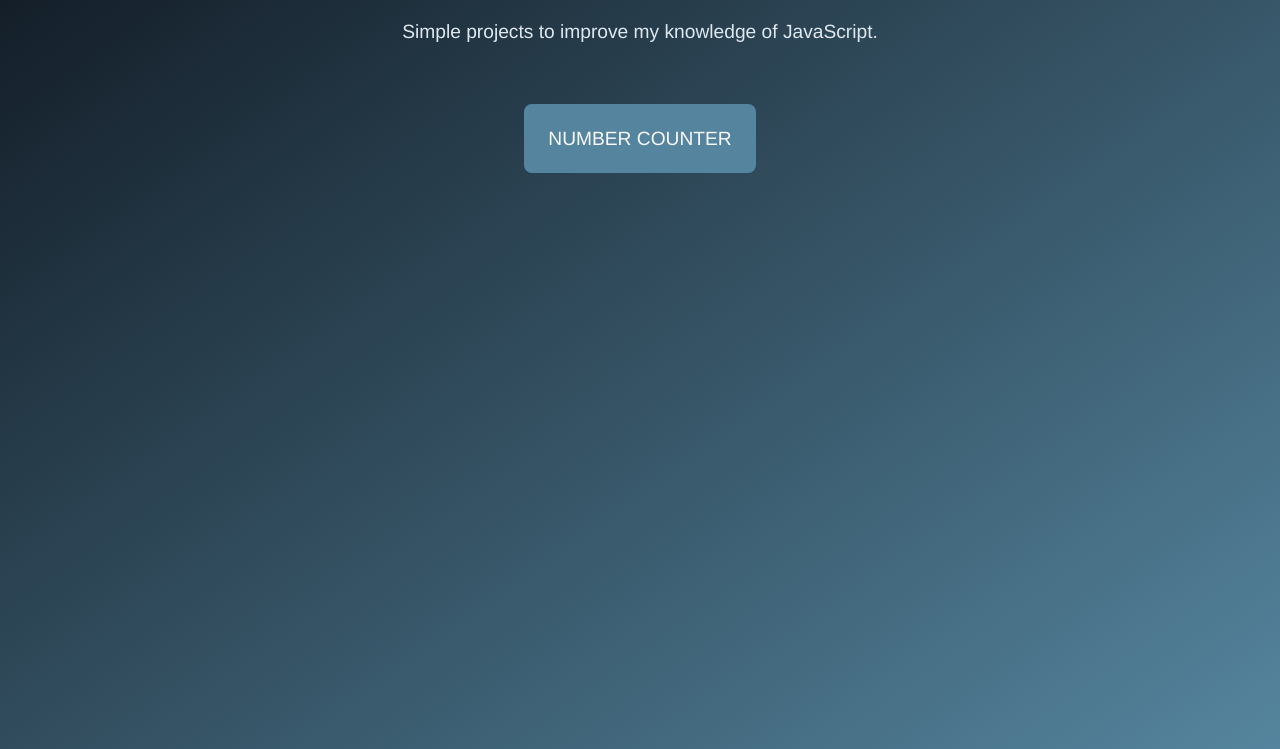
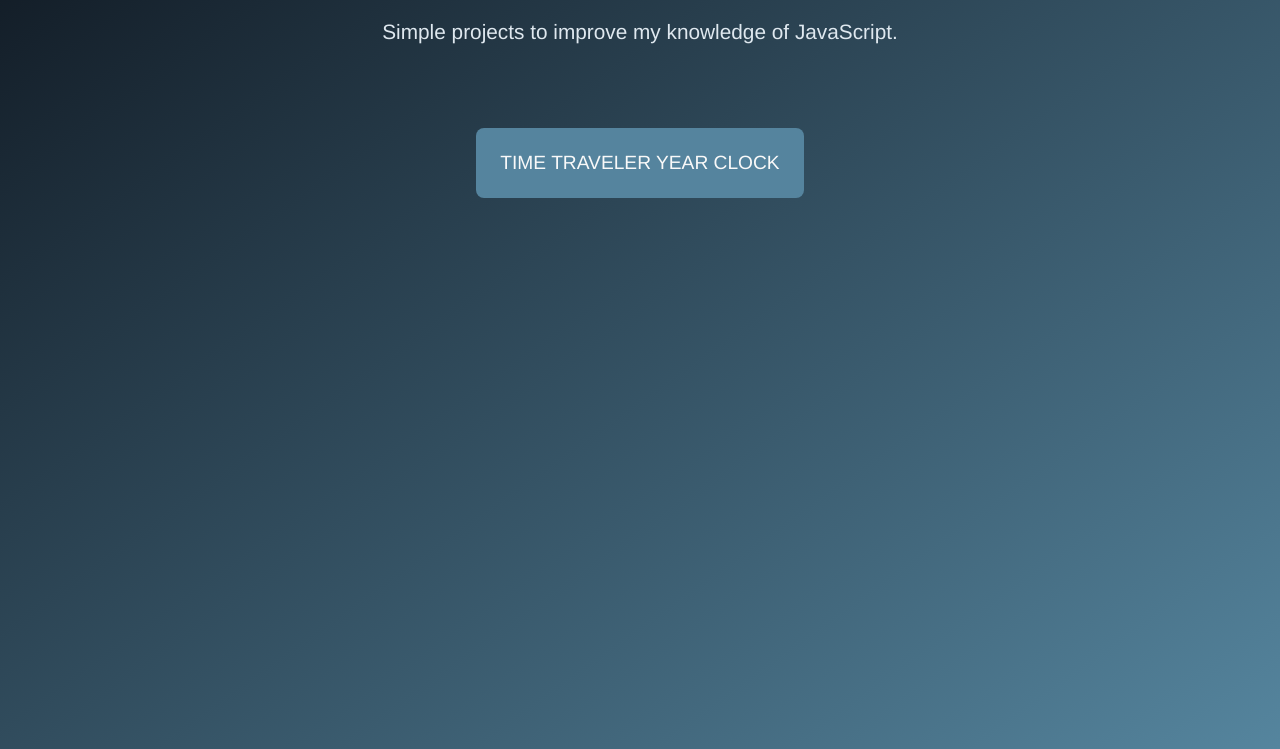
Before and after one commit to CodingOnMars/js-mini-projects, a plain HTML site: page index.html in a window 1280 px wide. Shown: the part 165-914 px from the top of the page. Drawn offline with Linux system fonts and the light colour scheme.

Commit message:
Added strucutre and styles for main page

```diff
--- a/index.html
+++ b/index.html
@@ -22,7 +22,9 @@
                 </p>
                 <div class="projects__gallery gallery">
                     <div class="gallery__item">
-                        <a class="gallery__link" href="./counter/index.html" target="_blank">Number counter</a>
+                        <a class="gallery__link" href="#">
+                            Time traveler year clock
+                        </a>
                     </div>
                 </div>
             </div>
--- a/style.css
+++ b/style.css
@@ -95,7 +95,7 @@ a {
 }
 
 .projects__desc {
-  font-size: 1.2rem;
+  font-size: 1.3rem;
   line-height: 2rem;
 }
 
@@ -107,6 +107,7 @@ a {
 }
 
 .gallery__link {
+  display: inline-block;
   padding: 1.5rem;
   font-size: 1.2rem;
   text-transform: uppercase;
```
Also changed, not shown: 1 other file.
